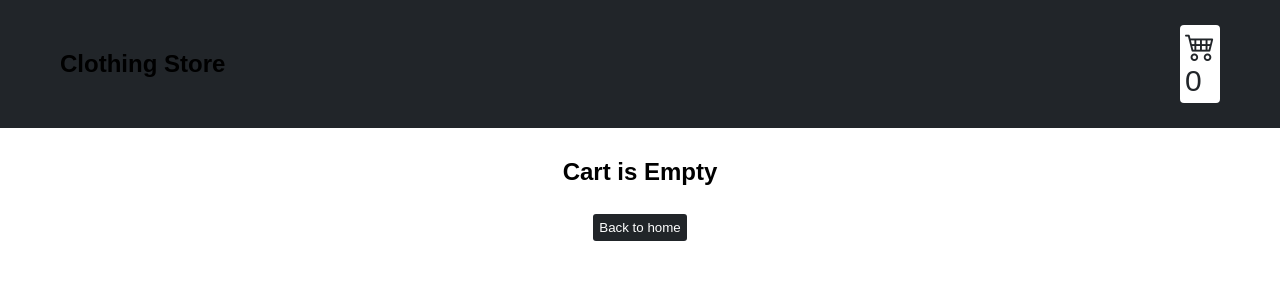
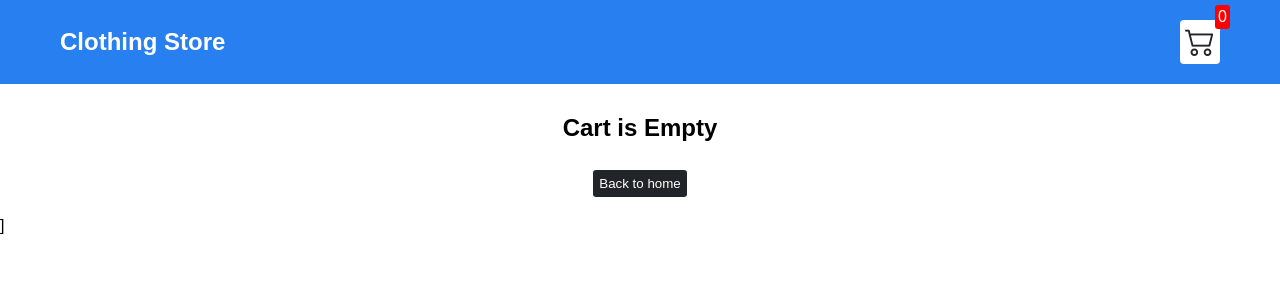
Before and after one commit to rup52333/shopping-cart-js, a plain HTML site: page cart.html in a window 1280 px wide. Drawn offline with nearby package versions, Linux system fonts and the light colour scheme.

Commit message:
ne change

```diff
--- a/cart.html
+++ b/cart.html
@@ -11,17 +11,18 @@
 <body>
     <div class="navbar">
         <a href="index.html">
-          <h2>Clothing Store</h2>
+          <h2 style="color: white;">Clothing Store</h2>
         </a>
 
         <a href="cart.html">
-            <div class="cart">
-                <i class="bi bi-cart4"></i>
-                <div class="cartAmmount" id="cartAmmount">0</div>
-
-                </div>
+          <div class="cart">
+            <i class="bi bi-cart2"></i>
+            <div id="cartAmount" class="cartAmount">0</div>
+          </div>
+        </a>
 
       </div>
+
 <div id="label" class="text-center"></div>
 <div id="shopping-cart" class="shopping-cart"></div>
 <script src="Data.js"></script>
--- a/cart.js
+++ b/cart.js
@@ -4,7 +4,7 @@ let ShoppingCart = document.getElementById("shopping-cart");
 let basket = JSON.parse(localStorage.getItem("data")) || [];
 
 let calculation=()=>{
-    let cartIcon=document.getElementById("cartAmmount");
+    let cartIcon=document.getElementById("cartAmount");
     cartIcon.innerHTML = basket.map((x) => x.item).reduce((x, y) => x + y, 0);
     }
     calculation();
--- a/style.css
+++ b/style.css
@@ -26,9 +26,9 @@ a {
   display: flex;
   flex-direction: row;
   justify-content: space-between;
-  background-color: #212529;
+  background-color: #287FF0;
   color: white;
-  padding: 25px 60px;
+  padding: 20px 60px;
   margin-bottom: 30px;
 }
 
@@ -80,7 +80,7 @@ a {
   .item image{
 
 width: 100%;
-border-radius: 2px 2px 0 0\;
+border-radius: 2px 2px 0 0;
   }
 
 
```
